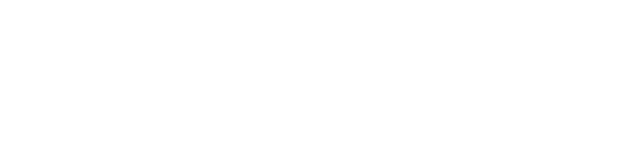
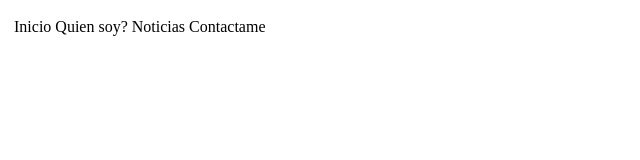
Before and after one commit to CarlosCalvo07/DEMO2, a plain HTML site: page index.html in a window 1280 px wide. Shown: the whole page, without its empty margins (0-640 px from the left). Drawn offline with Linux system fonts and the light colour scheme.

Commit message:
Version1

```diff
--- a/index.html
+++ b/index.html
@@ -6,6 +6,28 @@
     <title>Document</title>
 </head>
 <body>
-
+    <table>
+        <tr>
+            <td></td>
+        </tr>
+        <tr>
+            <td>
+                <table>
+                    <tr>
+                        <td><a href=""></a>Inicio</td>
+                        <td><a href=""></a>Quien soy?</td>
+                        <td><a href=""></a>Noticias</td>
+                        <td><a href=""></a>Contactame</td>
+                    </tr>
+                </table>
+            </td>
+        </tr>
+        <tr>
+            <td></td>
+        </tr>
+        <tr>
+            <td></td>
+        </tr>
+    </table>
 </body>
 </html>
```
